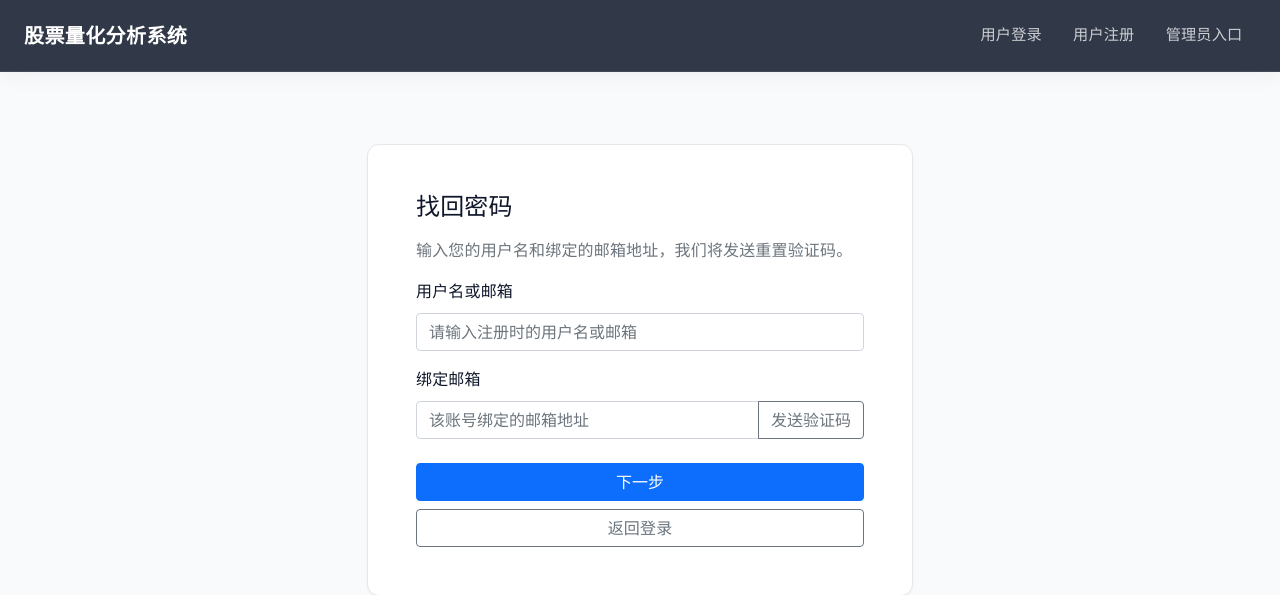
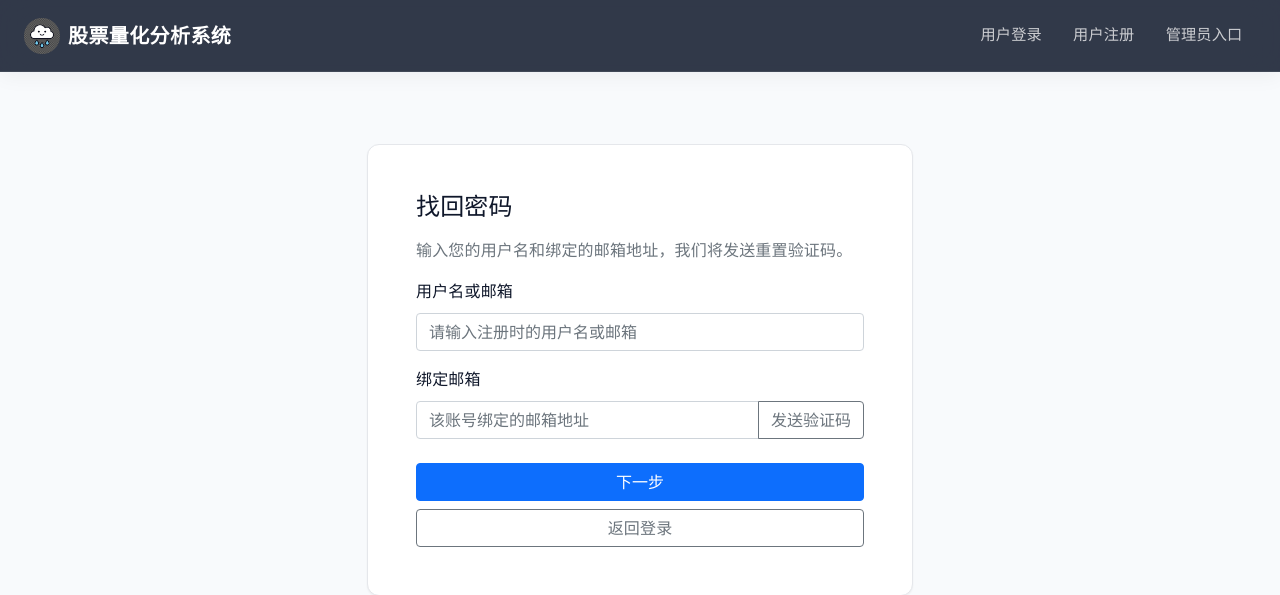
Before and after one commit to rain11ty/quantitative_analysis, a Flask app: page /auth/forgot-password in a window 1280 px wide. Shown: the top 595 px of the page. Run offline with Flask 2, Linux system fonts and the light colour scheme; some libraries are stand-ins or nearby versions.

Commit message:
feat: 替换网站图标为云朵logo

```diff
--- a/app/templates/base.html
+++ b/app/templates/base.html
@@ -4,7 +4,7 @@
 <meta charset="UTF-8">
 <meta name="viewport" content="width=device-width, initial-scale=1.0, maximum-scale=1.0, user-scalable=no">
 <title>{% block title %}股票量化分析系统{% endblock %}</title>
-<link rel="icon" type="image/svg+xml" href="{{ url_for('static', filename='favicon.svg') }}">
+<link rel="icon" type="image/png" href="{{ url_for('static', filename='logo.png') }}">
 <!-- Google Fonts: Inter -->
 <link rel="preconnect" href="https://fonts.googleapis.com">
 <link rel="preconnect" href="https://fonts.gstatic.com" crossorigin>
@@ -209,6 +209,7 @@ padding-top: 84px;
 <nav class="navbar navbar-expand-xl navbar-dark navbar-financial fixed-top">
 <div class="container-fluid container-xxl px-3 px-xl-4">
 <a class="navbar-brand d-flex align-items-center" href="{{ url_for('main.index') if current_user else url_for('auth.login') }}">
+<img src="{{ url_for('static', filename='logo.png') }}" alt="Logo" width="36" height="36" class="me-2 rounded-circle">
 <span>股票量化分析系统</span>
 </a>
 <button class="navbar-toggler" type="button" data-bs-toggle="collapse" data-bs-target="#mainNavbar" aria-controls="mainNavbar" aria-expanded="false" aria-label="切换导航">
--- a/config.py
+++ b/config.py
@@ -54,7 +54,7 @@ class Config:
     REDIS_ENABLED = os.getenv('REDIS_ENABLED', 'true').lower() == 'true'
 
     # --- 静态文件版本号（每次更新代码后修改此值，强制浏览器刷新缓存）---
-    STATIC_VERSION = '20260428'
+    STATIC_VERSION = '20260427_1'
 
     DEFAULT_PAGE_SIZE = 20
     MAX_PAGE_SIZE = 100
```
Also changed, not shown: app/static/logo.png (added).
